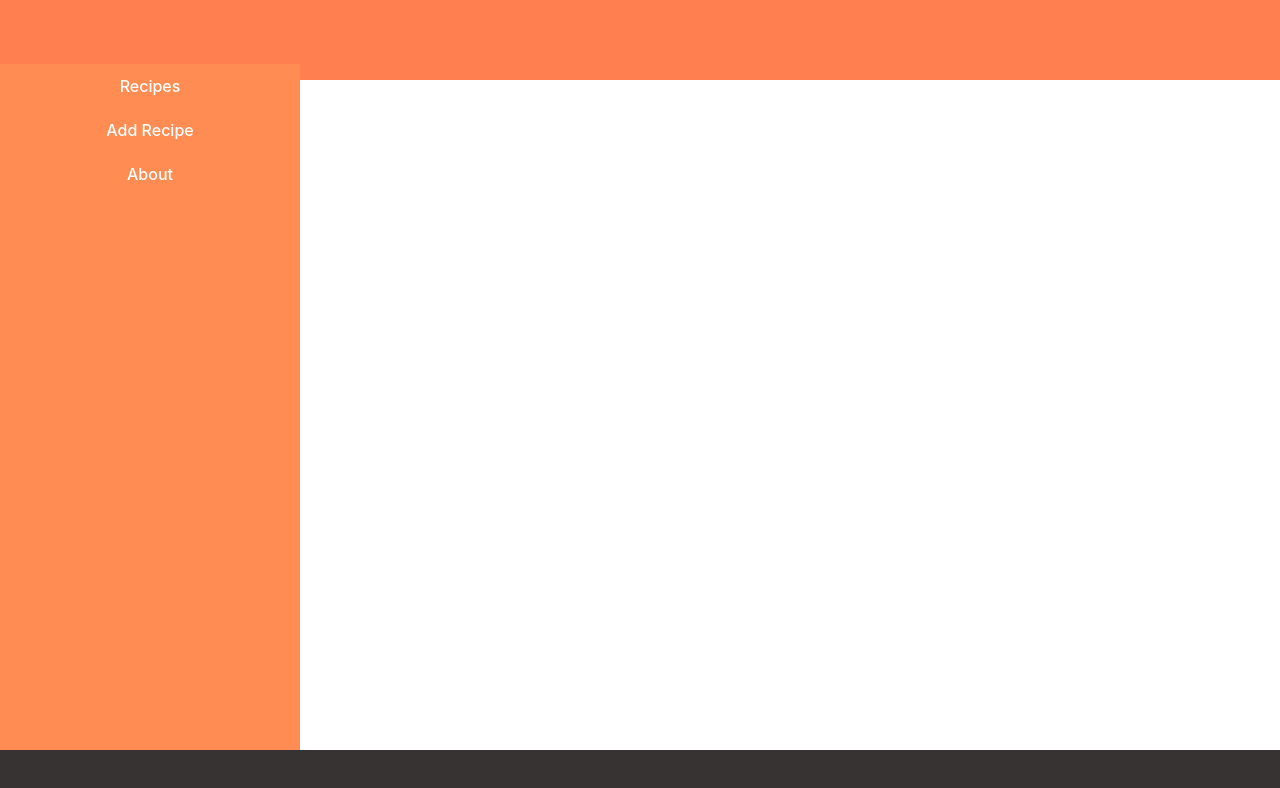
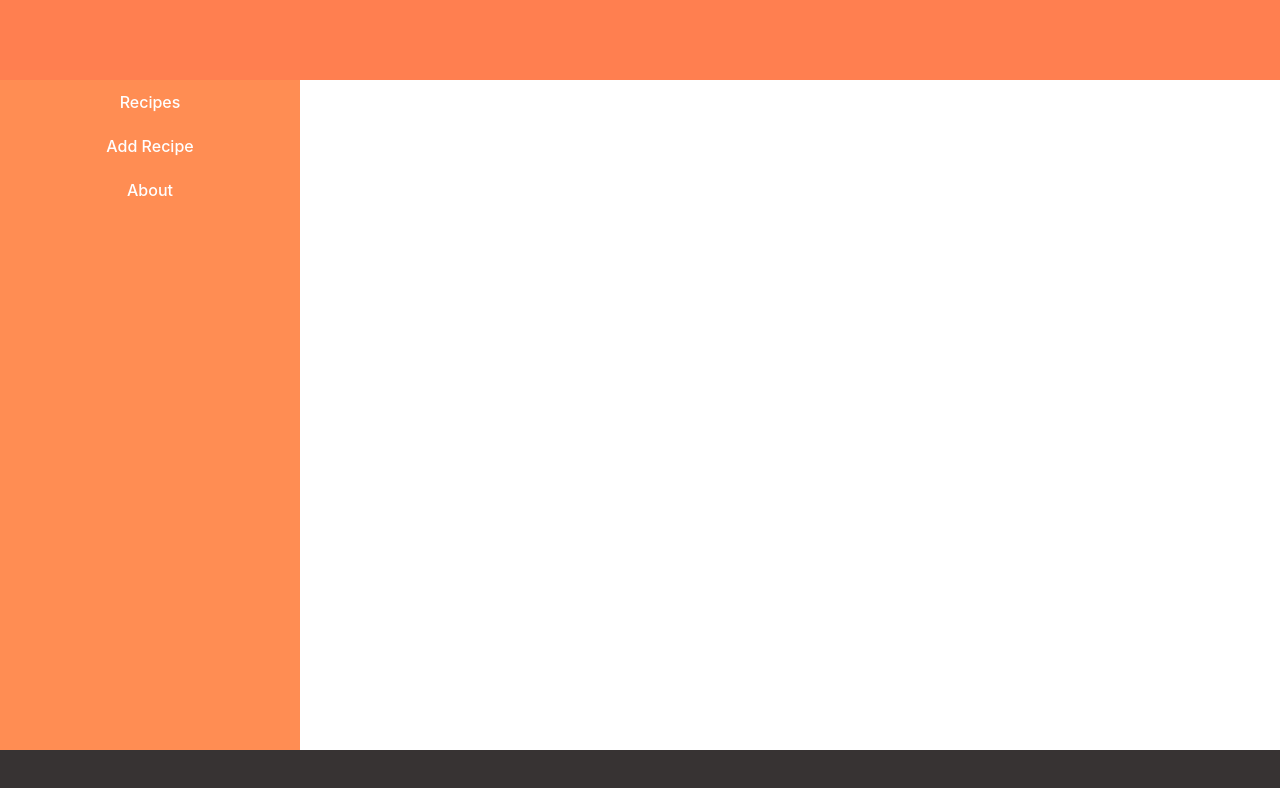
Before and after one commit to BarrozoL/Recipe-book-app, a React (Vite) app in the folder recipe-book/: page / in a window 1280 px wide. Shown: the top 788 px of the page. Built offline with nearby package versions, Linux system fonts and the light colour scheme.

Commit message:
fixed sidebar position

```diff
--- a/recipe-book/src/App.css
+++ b/recipe-book/src/App.css
@@ -14,7 +14,7 @@
   background-color: #ff8d53;
   width: 300px;
   position: fixed;
-  top: 8%;
+  top: 80px;
   align-items: center;
 }
 
--- a/recipe-book/src/App.jsx
+++ b/recipe-book/src/App.jsx
@@ -2,6 +2,7 @@ import "./App.css";
 import List from "./assets/SidebarItems.jsx";
 
 function App() {
+  console.log(document.body.offsetHeight);
   return (
     <div className="App">
       <nav
```
